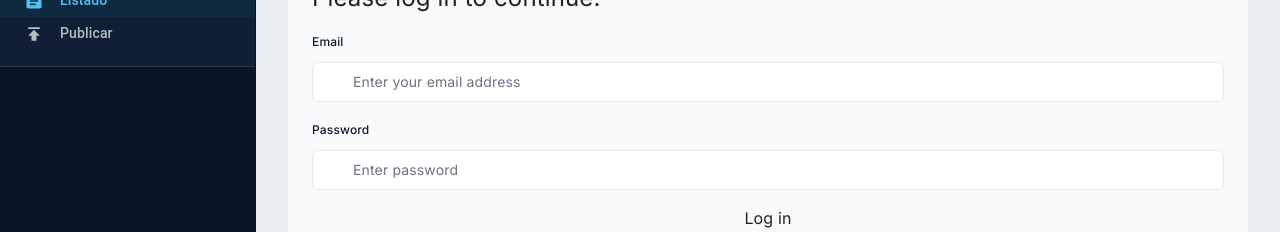
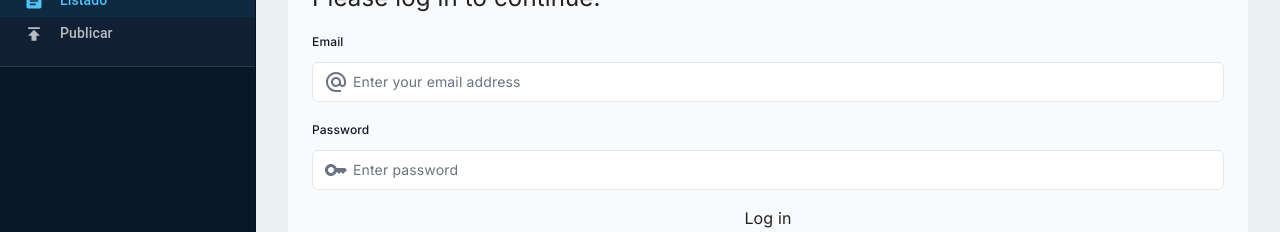
Before and after one commit to samilabud/LactaConsejosBackend, a Next.js app in the folder client/: page /login in a window 1280 px wide. Shown: the part 220-452 px from the top of the page. Built offline with nearby package versions, Linux system fonts and the light colour scheme.

Commit message:
Added icons

```diff
--- a/client/src/app/login/page.tsx
+++ b/client/src/app/login/page.tsx
@@ -2,6 +2,9 @@
 
 import { useFormState, useFormStatus } from "react-dom";
 import { authenticate } from "../lib/actions";
+import AlternateEmailIcon from "@mui/icons-material/AlternateEmail";
+import KeyIcon from "@mui/icons-material/Key";
+import ErrorIcon from "@mui/icons-material/Error";
 
 const LoginPage = () => {
   const [errorMessage, dispatch] = useFormState(authenticate, undefined);
@@ -27,7 +30,7 @@
                 placeholder="Enter your email address"
                 required
               />
-              {/* <AtSymbolIcon className="pointer-events-none absolute left-3 top-1/2 h-[18px] w-[18px] -translate-y-1/2 text-gray-500 peer-focus:text-gray-900" /> */}
+              <AlternateEmailIcon className="pointer-events-none absolute left-3 top-1/2 h-[18px] w-[18px] -translate-y-1/2 text-gray-500 peer-focus:text-gray-900" />
             </div>
           </div>
           <div className="mt-4">
@@ -47,7 +50,7 @@
                 required
                 minLength={6}
               />
-              {/* <KeyIcon className="pointer-events-none absolute left-3 top-1/2 h-[18px] w-[18px] -translate-y-1/2 text-gray-500 peer-focus:text-gray-900" /> */}
+              <KeyIcon className="pointer-events-none absolute left-3 top-1/2 h-[18px] w-[18px] -translate-y-1/2 text-gray-500 peer-focus:text-gray-900" />
             </div>
           </div>
         </div>
@@ -59,7 +62,7 @@
         >
           {errorMessage && (
             <>
-              {/* <ExclamationCircleIcon className="h-5 w-5 text-red-500" /> */}
+              <ErrorIcon className="h-5 w-5 text-red-500" />
               <p className="text-sm text-red-500">{errorMessage}</p>
             </>
           )}
```
